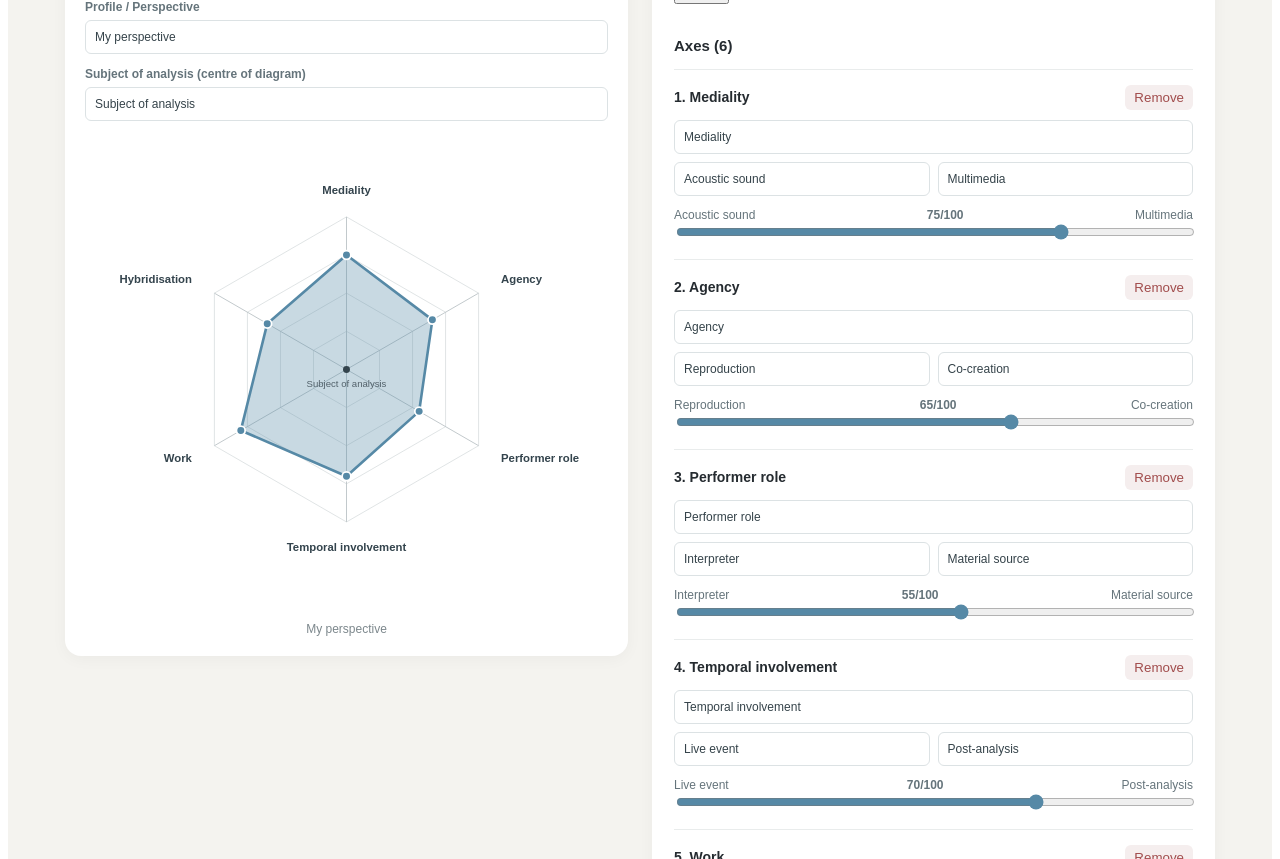
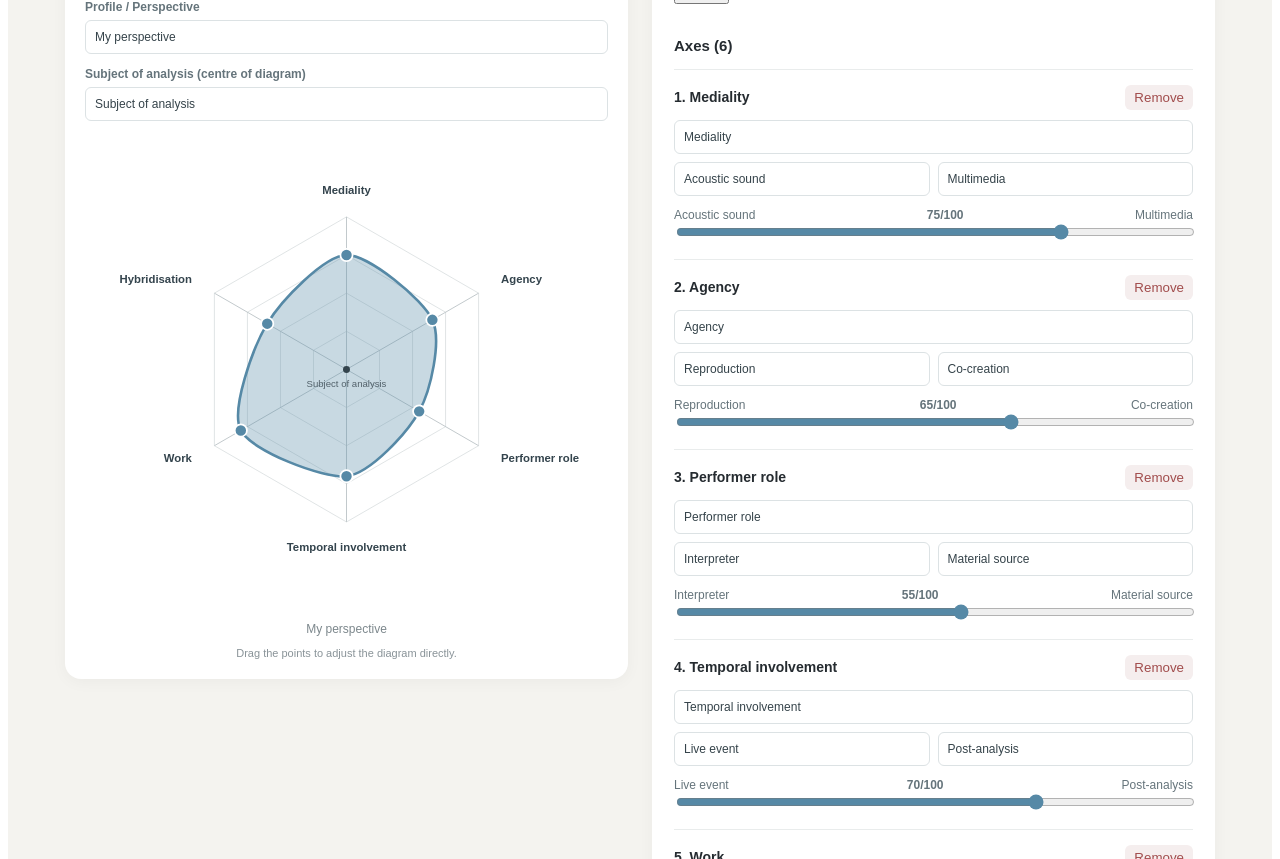
Before and after one commit to jorgesousasax/post-musical-performer, a React (Vite) app: page / in a window 1280 px wide. Shown: the part 320-1179 px from the top of the page. Built offline with nearby package versions, Linux system fonts and the light colour scheme.

Commit message:
Add smooth curves and draggable points

```diff
--- a/src/App.jsx
+++ b/src/App.jsx
@@ -19,6 +19,8 @@ function App() {
   const [message, setMessage] = useState('');
 
   const fileInputRef = useRef(null);
+  const svgRef = useRef(null);
+  const draggingAxisId = useRef(null);
 
   const cx = 300;
   const cy = 285;
@@ -37,11 +39,85 @@ function App() {
   const polygon = (values) =>
     values.map((value, index) => point(index, value).join(',')).join(' ');
 
+  // Creates a continuous, smooth curve through the data points.
+  const smoothPath = (values) => {
+    const points = values.map((value, index) => point(index, value));
+    const count = points.length;
+
+    if (count < 3) return '';
+
+    const tension = 0.8;
+    let path = `M ${points[0][0]} ${points[0][1]}`;
+
+    for (let i = 0; i < count; i++) {
+      const previous = points[(i - 1 + count) % count];
+      const current = points[i];
+      const next = points[(i + 1) % count];
+      const afterNext = points[(i + 2) % count];
+
+      const cp1x = current[0] + (next[0] - previous[0]) * tension / 6;
+      const cp1y = current[1] + (next[1] - previous[1]) * tension / 6;
+      const cp2x = next[0] - (afterNext[0] - current[0]) * tension / 6;
+      const cp2y = next[1] - (afterNext[1] - current[1]) * tension / 6;
+
+      path += ` C ${cp1x} ${cp1y}, ${cp2x} ${cp2y}, ${next[0]} ${next[1]}`;
+    }
+
+    return path + ' Z';
+  };
+
   const updateAxis = (id, field, value) => {
     setAxes(current => current.map(axis =>
       axis.id === id ? { ...axis, [field]: value } : axis
     ));
     setMessage('');
+  };
+
+  const startDragging = (event, axisId) => {
+    event.preventDefault();
+    draggingAxisId.current = axisId;
+
+    try {
+      event.currentTarget.setPointerCapture(event.pointerId);
+    } catch {
+      // Pointer capture may not be available in every browser.
+    }
+  };
+
+  const handlePointerMove = (event) => {
+    if (draggingAxisId.current === null || !svgRef.current) return;
+
+    const svg = svgRef.current;
+    const matrix = svg.getScreenCTM();
+
+    if (!matrix) return;
+
+    const screenPoint = svg.createSVGPoint();
+    screenPoint.x = event.clientX;
+    screenPoint.y = event.clientY;
+
+    const svgPoint = screenPoint.matrixTransform(matrix.inverse());
+
+    const dx = svgPoint.x - cx;
+    const dy = svgPoint.y - cy;
+    const distance = Math.sqrt(dx * dx + dy * dy);
+
+    const value = Math.max(
+      0,
+      Math.min(100, Math.round(distance / radius * 100))
+    );
+
+    const id = draggingAxisId.current;
+
+    setAxes(current => current.map(axis =>
+      axis.id === id ? { ...axis, value } : axis
+    ));
+
+    setMessage('');
+  };
+
+  const stopDragging = () => {
+    draggingAxisId.current = null;
   };
 
   const addAxis = () => {
@@ -68,7 +144,7 @@ function App() {
   const saveDiagram = () => {
     const diagram = {
       format: 'Post-Musical Performer Diagram',
-      version: 2,
+      version: 3,
       title,
       profileName,
       centerLabel,
@@ -273,10 +349,15 @@ function App() {
             />
 
             <svg
+              ref={svgRef}
               viewBox="0 0 600 570"
               width="100%"
               role="img"
-              aria-label="Radial performance diagram"
+              aria-label="Radial performance diagram. Drag the points to change their values."
+              style={{ touchAction: 'none', overflow: 'visible' }}
+              onPointerMove={handlePointerMove}
+              onPointerUp={stopDragging}
+              onPointerCancel={stopDragging}
             >
               {[25, 50, 75, 100].map(level => (
                 <polygon
@@ -324,8 +405,8 @@ function App() {
                 );
               })}
 
-              <polygon
-                points={polygon(axes.map(a => a.value))}
+              <path
+                d={smoothPath(axes.map(a => a.value))}
                 fill={color}
                 fillOpacity="0.32"
                 stroke={color}
@@ -341,10 +422,13 @@ function App() {
                     key={axis.id}
                     cx={x}
                     cy={y}
-                    r="5"
+                    r="7"
                     fill={color}
                     stroke="#fff"
                     strokeWidth="2"
+                    style={{ cursor: 'grab', touchAction: 'none' }}
+                    onPointerDown={event => startDragging(event, axis.id)}
+                    aria-label={`Move ${axis.name} point`}
                   />
                 );
               })}
@@ -369,6 +453,15 @@ function App() {
             }}>
               {profileName}
             </div>
+
+            <p style={{
+              textAlign: 'center',
+              color: '#899398',
+              fontSize: 11,
+              marginBottom: 0
+            }}>
+              Drag the points to adjust the diagram directly.
+            </p>
           </section>
 
           <section style={{
```
